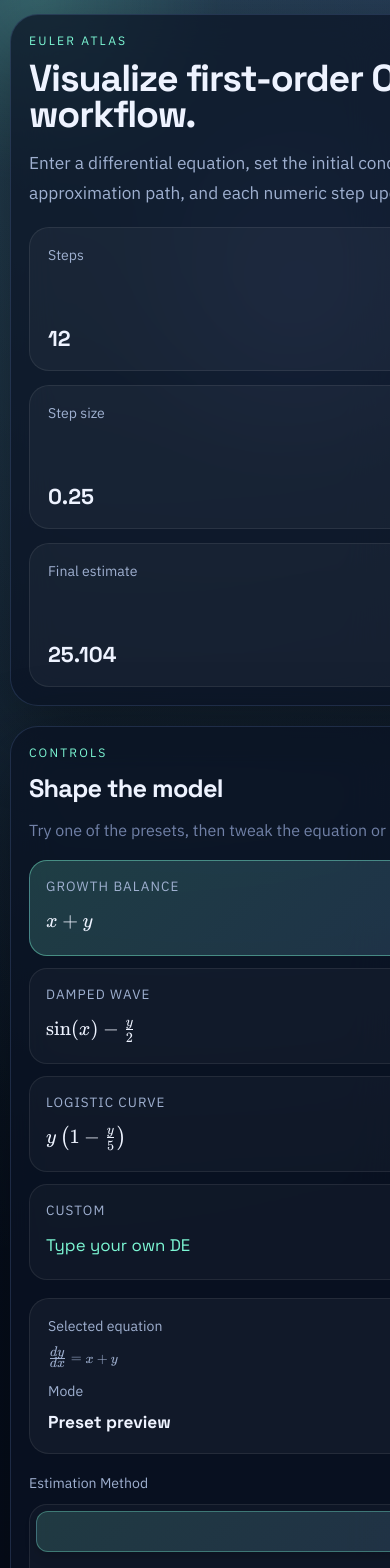
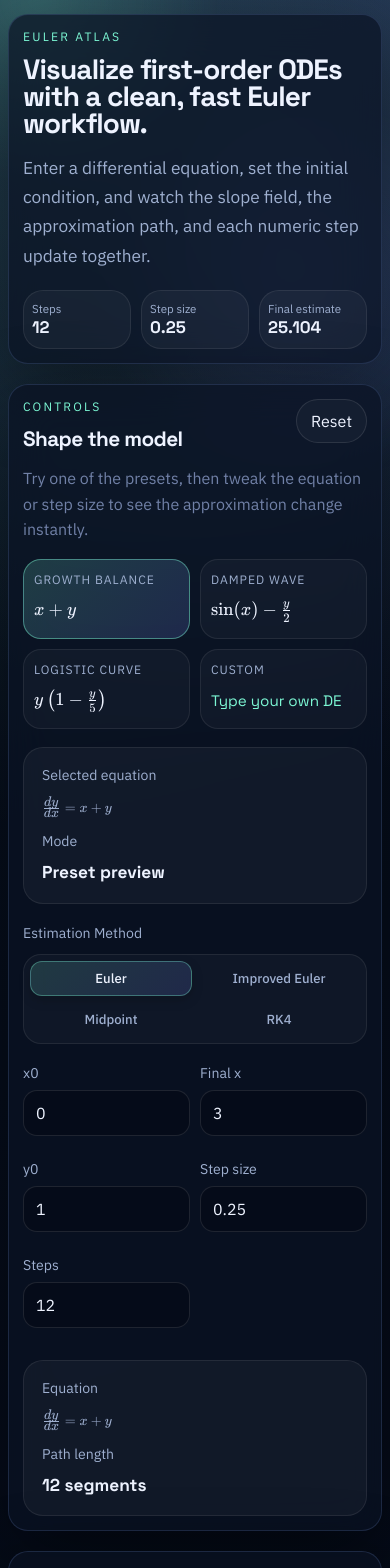
Before and after one commit to AlbertTsybulski/Euler-Atlas, a Vue app: page / in a window 390 px wide. Shown: the top 1568 px of the page. Built offline with nearby package versions, Linux system fonts and the light colour scheme.

Commit message:
Implement mobile support

```diff
--- a/src/App.vue
+++ b/src/App.vue
@@ -557,6 +557,8 @@ function handleMathFieldInput(event: Event): void {
                   :key="`x-label-${line.position}`"
                   :x="line.position"
                   :y="svgHeight - 22"
+                  :text-anchor="line.position < 60 ? 'start' : line.position > 1140 ? 'end' : 'middle'"
+                  :dx="line.position < 60 ? 6 : line.position > 1140 ? -6 : 0"
                 >
                   {{ line.label }}
                 </text>
--- a/src/styles.css
+++ b/src/styles.css
@@ -28,6 +28,12 @@ body,
   min-height: 100%;
 }
 
+html,
+body {
+  overflow-x: hidden;
+  max-width: 100vw;
+}
+
 body {
   margin: 0;
   font-family: 'IBM Plex Sans', system-ui, sans-serif;
@@ -50,7 +56,8 @@ button {
 .page-shell {
   position: relative;
   min-height: 100vh;
-  overflow: hidden;
+  overflow-x: hidden;
+  max-width: 100vw;
 }
 
 .ambient {
@@ -85,6 +92,15 @@ button {
   gap: 20px;
 }
 
+.app-frame>*,
+.layout-grid>*,
+.controls-panel,
+.plot-panel,
+.table-panel,
+.card {
+  min-width: 0;
+}
+
 .card {
   background: var(--panel);
   border: 1px solid var(--panel-border);
@@ -112,6 +128,7 @@ button {
   font-size: clamp(2.35rem, 4.8vw, 5.2rem);
   line-height: 0.96;
   max-width: 12ch;
+  word-break: break-word;
 }
 
 .hero-copy .lede {
@@ -150,6 +167,7 @@ button {
   display: grid;
   align-content: space-between;
   min-height: 144px;
+  min-width: 0;
 }
 
 .stat span,
@@ -165,6 +183,7 @@ button {
 .footer-summary strong {
   font-size: clamp(1.35rem, 2vw, 2rem);
   font-family: 'Space Grotesk', sans-serif;
+  word-break: break-word;
 }
 
 .summary-card strong {
@@ -172,20 +191,21 @@ button {
   line-height: 1.4;
 }
 
-.metric-card > div,
-.metric-footer > div,
-.equation-summary > div {
+.metric-card>div,
+.metric-footer>div,
+.equation-summary>div {
   display: grid;
   gap: 8px;
+  min-width: 0;
 }
 
-.metric-card > div strong,
-.metric-footer > div strong,
-.equation-summary > div strong {
+.metric-card>div strong,
+.metric-footer>div strong,
+.equation-summary>div strong {
   margin-top: 2px;
 }
 
-.equation-summary > div:first-child {
+.equation-summary>div:first-child {
   gap: 10px;
 }
 
@@ -252,6 +272,7 @@ button {
     border-color 180ms ease,
     background 180ms ease;
   min-height: 96px;
+  min-width: 0;
 }
 
 .preset-card:hover,
@@ -277,6 +298,8 @@ button {
   font-family: 'Space Grotesk', sans-serif;
   font-size: 1.05rem;
   line-height: 1.25;
+  max-width: 100%;
+  overflow-x: auto;
 }
 
 .custom-card .preset-math {
@@ -308,6 +331,7 @@ button {
   display: grid;
   gap: 8px;
   margin-bottom: 14px;
+  min-width: 0;
 }
 
 .equation-summary {
@@ -325,6 +349,8 @@ button {
 .equation-render {
   display: block;
   font-size: 1.02rem;
+  max-width: 100%;
+  overflow-x: auto;
 }
 
 .equation-render .katex {
@@ -337,6 +363,7 @@ button {
 
 .math-input {
   width: 100%;
+  max-width: 100%;
   min-height: 72px;
   padding: 14px 16px;
   border-radius: 18px;
@@ -346,6 +373,7 @@ button {
   font-size: 1.15rem;
   line-height: 1.4;
   box-shadow: inset 0 1px 0 rgba(255, 255, 255, 0.04);
+  overflow-x: auto;
 }
 
 .math-input:focus-within {
@@ -402,16 +430,18 @@ button {
   padding: 18px;
   display: grid;
   gap: 14px;
+  min-width: 0;
 }
 
-.summary-card > div,
-.footer-summary > div,
-.equation-summary > div {
+.summary-card>div,
+.footer-summary>div,
+.equation-summary>div {
   display: grid;
   gap: 8px;
+  min-width: 0;
 }
 
-.equation-summary > div:first-child {
+.equation-summary>div:first-child {
   gap: 10px;
 }
 
@@ -419,6 +449,8 @@ button {
   display: block;
   font-size: 1.02rem;
   line-height: 1.45;
+  max-width: 100%;
+  overflow-x: auto;
 }
 
 .equation-render .katex {
@@ -507,12 +539,11 @@ button {
   font-size: 18px;
 }
 
-.axis-labels text:nth-child(n + 8) {
-  text-anchor: start;
-}
-
 .table-wrap {
-  overflow: auto;
+  overflow-x: auto;
+  -webkit-overflow-scrolling: touch;
+  max-width: 100%;
+  min-width: 0;
   border-radius: 18px;
   border: 1px solid rgba(255, 255, 255, 0.08);
   background: rgba(4, 8, 20, 0.38);
@@ -521,7 +552,7 @@ button {
 table {
   width: 100%;
   border-collapse: collapse;
-  min-width: 860px;
+  min-width: 720px;
   font-size: 0.96rem;
 }
 
@@ -603,6 +634,7 @@ tbody tr.latest {
 }
 
 @media (max-width: 1180px) {
+
   .hero,
   .layout-grid {
     grid-template-columns: 1fr;
@@ -626,16 +658,125 @@ tbody tr.latest {
     padding: 18px;
   }
 
-  .hero-stats,
-  .preset-grid,
-  .method-grid,
-  .field-grid,
-  .footer-summary {
-    grid-template-columns: 1fr;
+  .hero-copy h1 {
+    font-size: clamp(1.75rem, 6.5vw, 3.2rem);
+    max-width: 100%;
   }
 
-  .hero-copy h1 {
-    max-width: 100%;
+  .hero-stats {
+    grid-template-columns: repeat(3, minmax(0, 1fr));
+    gap: 10px;
+  }
+
+  .stat {
+    padding: 12px 10px;
+    min-height: auto;
+  }
+
+  .stat span {
+    font-size: 0.78rem;
+  }
+
+  .stat strong {
+    font-size: clamp(1rem, 3.8vw, 1.4rem);
+  }
+
+  .preset-grid {
+    grid-template-columns: repeat(2, minmax(0, 1fr));
+    gap: 10px;
+  }
+
+  .preset-card {
+    padding: 12px 10px;
+    min-height: 80px;
+  }
+
+  .preset-label {
+    font-size: 0.76rem;
+  }
+
+  .preset-math {
+    font-size: 0.95rem;
+  }
+
+  .method-grid {
+    grid-template-columns: repeat(2, minmax(0, 1fr));
+    gap: 6px;
+  }
+
+  .method-btn {
+    padding: 8px 4px;
+    font-size: 0.82rem;
+  }
+
+  .field-grid {
+    grid-template-columns: repeat(2, minmax(0, 1fr));
+    gap: 10px;
+  }
+
+  .field input {
+    font-size: 16px;
+    min-height: 46px;
+    padding: 0 12px;
+  }
+
+  .footer-summary {
+    grid-template-columns: repeat(3, minmax(0, 1fr));
+    gap: 10px;
+    padding: 14px;
+  }
+
+  .footer-summary span {
+    font-size: 0.78rem;
+  }
+
+  .footer-summary strong {
+    font-size: clamp(0.95rem, 3.5vw, 1.2rem);
+  }
+
+  .plot-frame {
+    min-height: 340px;
+  }
+}
+
+@media (max-width: 480px) {
+  .app-frame {
+    width: calc(100vw - 16px);
+    padding-bottom: 24px;
+  }
+
+  .hero,
+  .controls-panel,
+  .plot-panel,
+  .table-panel {
+    padding: 14px;
+    border-radius: var(--radius-lg);
+  }
+
+  .panel-header h2 {
+    font-size: 1.3rem;
+  }
+
+  table {
+    min-width: 540px;
+    font-size: 0.88rem;
+  }
+
+  thead th,
+  tbody td {
+    padding: 10px 10px;
+  }
+
+  .stat {
+    padding: 10px 8px;
+  }
+
+  .stat span {
+    font-size: 0.72rem;
+  }
+
+  .stat strong {
+    font-size: 1.05rem;
   }
 }
 
```
